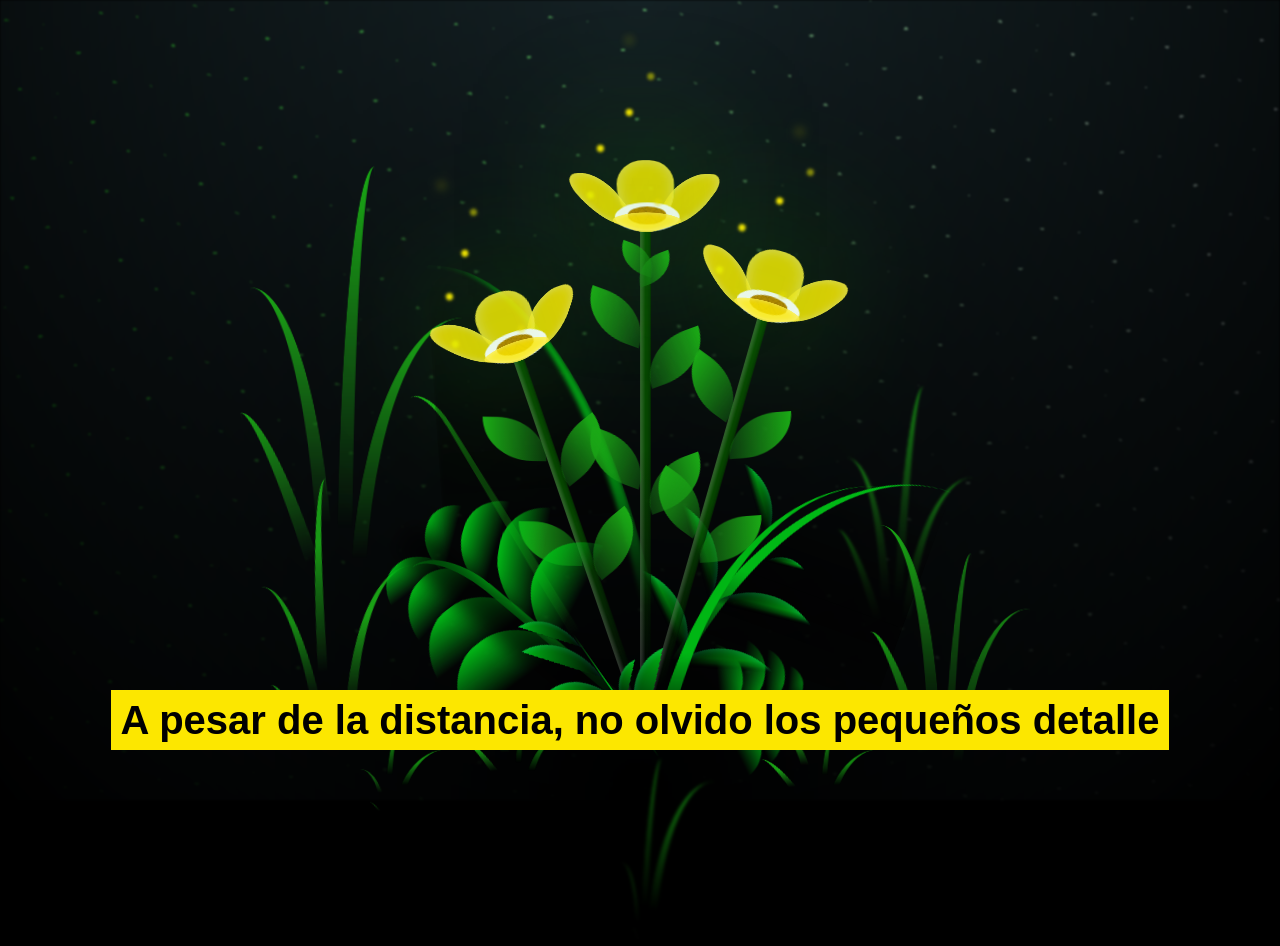
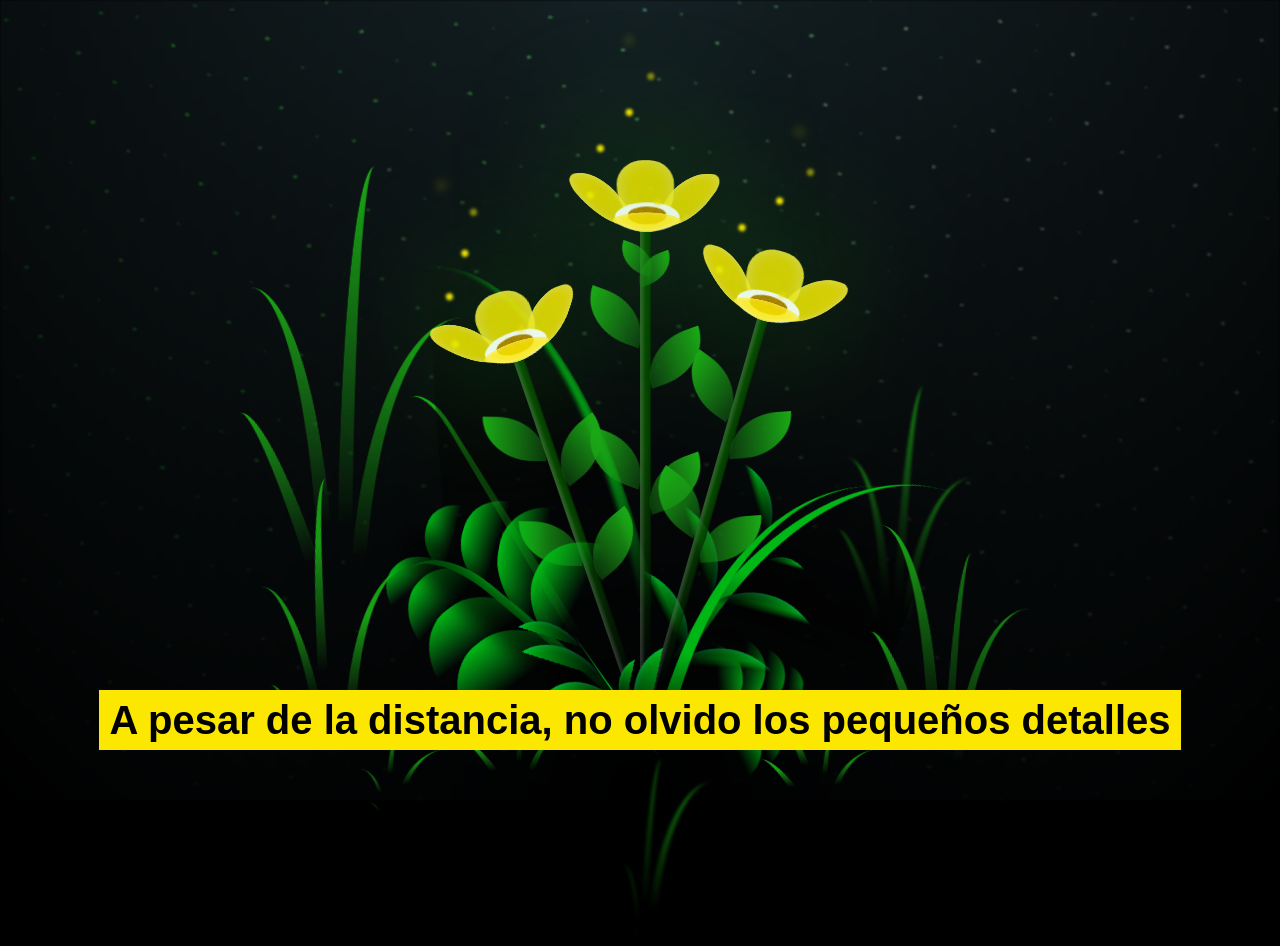
Before and after one commit to wodsXD/yellowflowes, a plain HTML site: page index.html in a window 1280 px wide. Drawn offline with Linux system fonts and the light colour scheme.

Commit message:
Update index.html

```diff
--- a/index.html
+++ b/index.html
@@ -298,6 +298,6 @@
       </div>
     </div>
   </div>
-  <div class="message">A pesar de la distancia, no olvido los pequeños detalle</div>
+  <div class="message">A pesar de la distancia, no olvido los pequeños detalles</div>
 
 </body>
```
